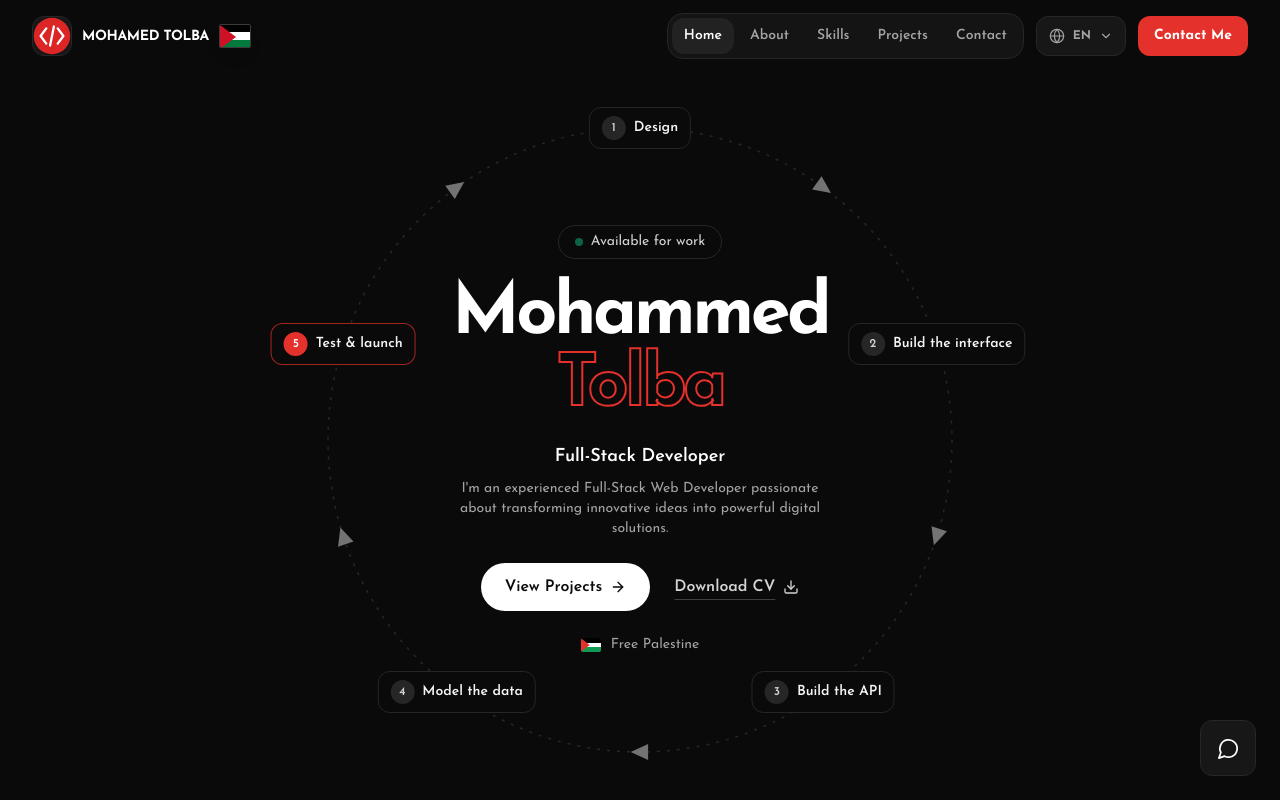
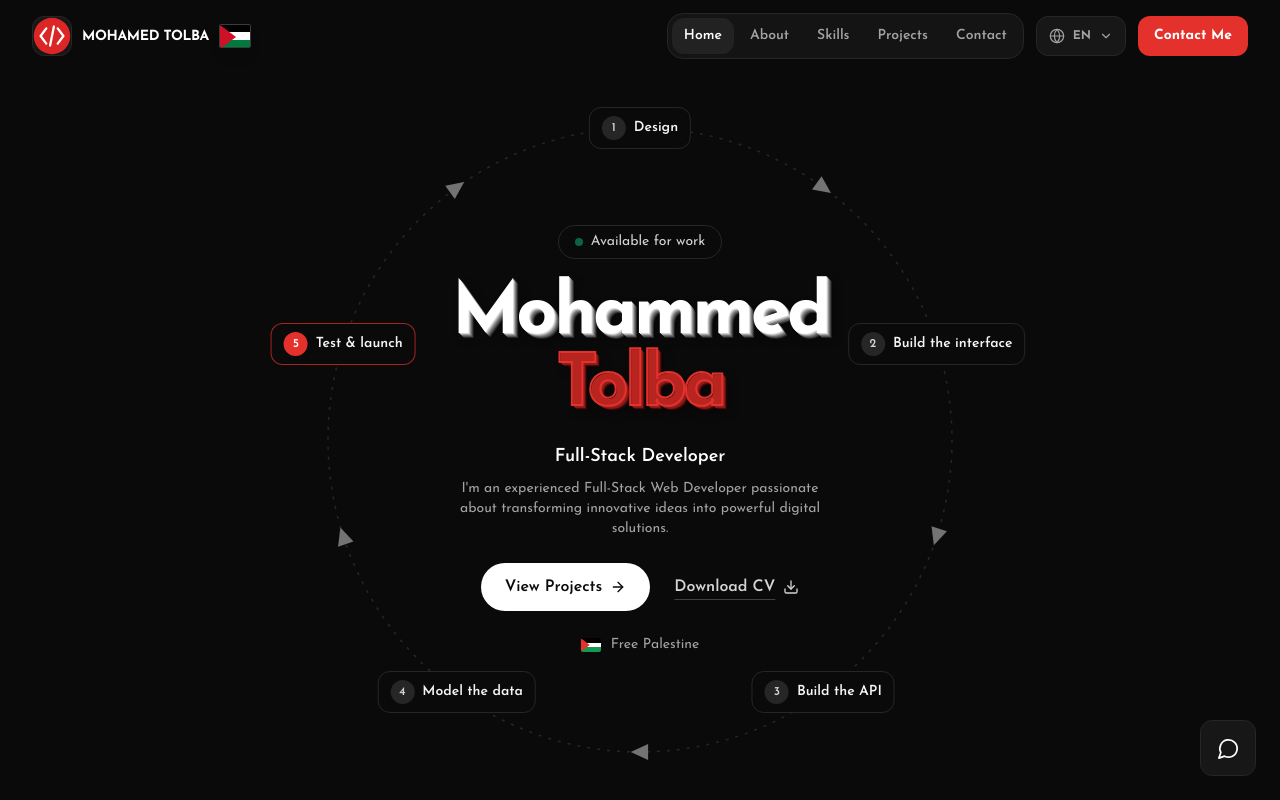
Before and after one commit to mohamedtolbadev-dot/simo-tolba, a React (Vite) app: page / in a window 1280 px wide. Shown: the top 800 px of the page. Built offline with nearby package versions, Linux system fonts and the light colour scheme; a web font is replaced by a local one.

Commit message:
Update portf

```diff
--- a/src/components/Hero.jsx
+++ b/src/components/Hero.jsx
@@ -283,7 +283,6 @@ const Flowchart = memo(function Flowchart({
   return (
     <div className="mx-auto w-full max-w-md">
       <div className="relative">
-        {/* Vertical timeline */}
         <div
           aria-hidden="true"
           className={`
@@ -316,7 +315,6 @@ const Flowchart = memo(function Flowchart({
                 key={step.key}
                 className="relative flex items-start gap-4"
               >
-                {/* Number */}
                 <div
                   className={`
                     relative
@@ -342,7 +340,6 @@ const Flowchart = memo(function Flowchart({
                   {index + 1}
                 </div>
 
-                {/* Content */}
                 <div
                   className={`
                     min-w-0
@@ -398,7 +395,6 @@ const Flowchart = memo(function Flowchart({
         </ol>
       </div>
 
-      {/* Flow indicator */}
       <div className="mt-5 flex items-center justify-center gap-2 text-[10px] font-medium uppercase tracking-[0.16em] text-neutral-600">
         <span className="h-px w-8 bg-neutral-800" />
 
@@ -418,6 +414,33 @@ const Flowchart = memo(function Flowchart({
     </div>
   );
 });
+
+/* =========================================================
+   3D NAME STYLES
+========================================================= */
+
+const name3D = {
+  textShadow: `
+    1px 1px 0 #d4d4d4,
+    2px 2px 0 #a3a3a3,
+    3px 3px 0 #737373,
+    4px 4px 0 #525252,
+    5px 5px 0 #262626,
+    6px 6px 10px rgba(0,0,0,0.45)
+  `,
+};
+
+const name3DRed = {
+  WebkitTextStroke: "2px #e4312b",
+  textShadow: `
+    1px 1px 0 #b82420,
+    2px 2px 0 #991b1b,
+    3px 3px 0 #7f1d1d,
+    4px 4px 0 #450a0a,
+    5px 5px 0 #1c0505,
+    6px 6px 10px rgba(0,0,0,0.5)
+  `,
+};
 
 /* =========================================================
    HERO
@@ -486,13 +509,15 @@ const Hero = () => {
               lg:max-w-none
             "
           >
-            {/* Desktop ring */}
             <Ring
               t={t}
               isArabic={isArabic}
             />
 
-            {/* Central content */}
+            {/* =================================================
+                CENTRAL CONTENT
+            ================================================= */}
+
             <div
               className="
                 flex
@@ -526,7 +551,10 @@ const Hero = () => {
                   "Available for work"}
               </m.p>
 
-              {/* Name */}
+              {/* =================================================
+                  3D NAME
+              ================================================= */}
+
               <m.h1
                 variants={item}
                 className={`
@@ -546,18 +574,32 @@ const Hero = () => {
                       : ""
                   }
                 `}
+                style={{
+                  perspective: "800px",
+                }}
               >
-                <span className="block">
+                {/* First name */}
+                <span
+                  className="
+                    block
+                    relative
+                    select-none
+                  "
+                  style={name3D}
+                >
                   {firstName}
                 </span>
 
+                {/* Last name */}
                 {lastName && (
                   <span
-                    className="block text-transparent"
-                    style={{
-                      WebkitTextStroke:
-                        "2px #e4312b",
-                    }}
+                    className="
+                      block
+                      relative
+                      select-none
+                      text-transparent
+                    "
+                    style={name3DRed}
                   >
                     {lastName}
                   </span>
```
